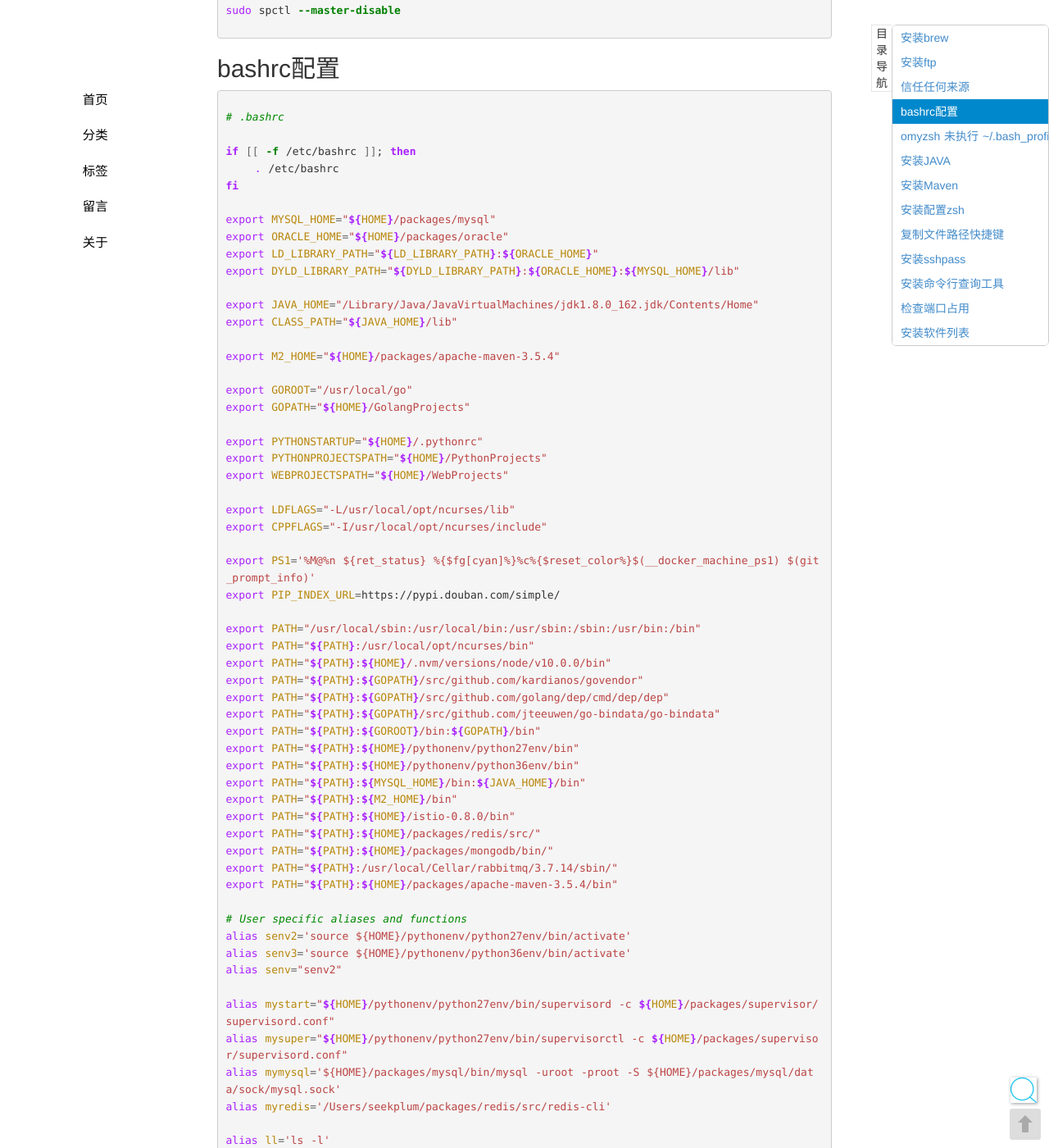
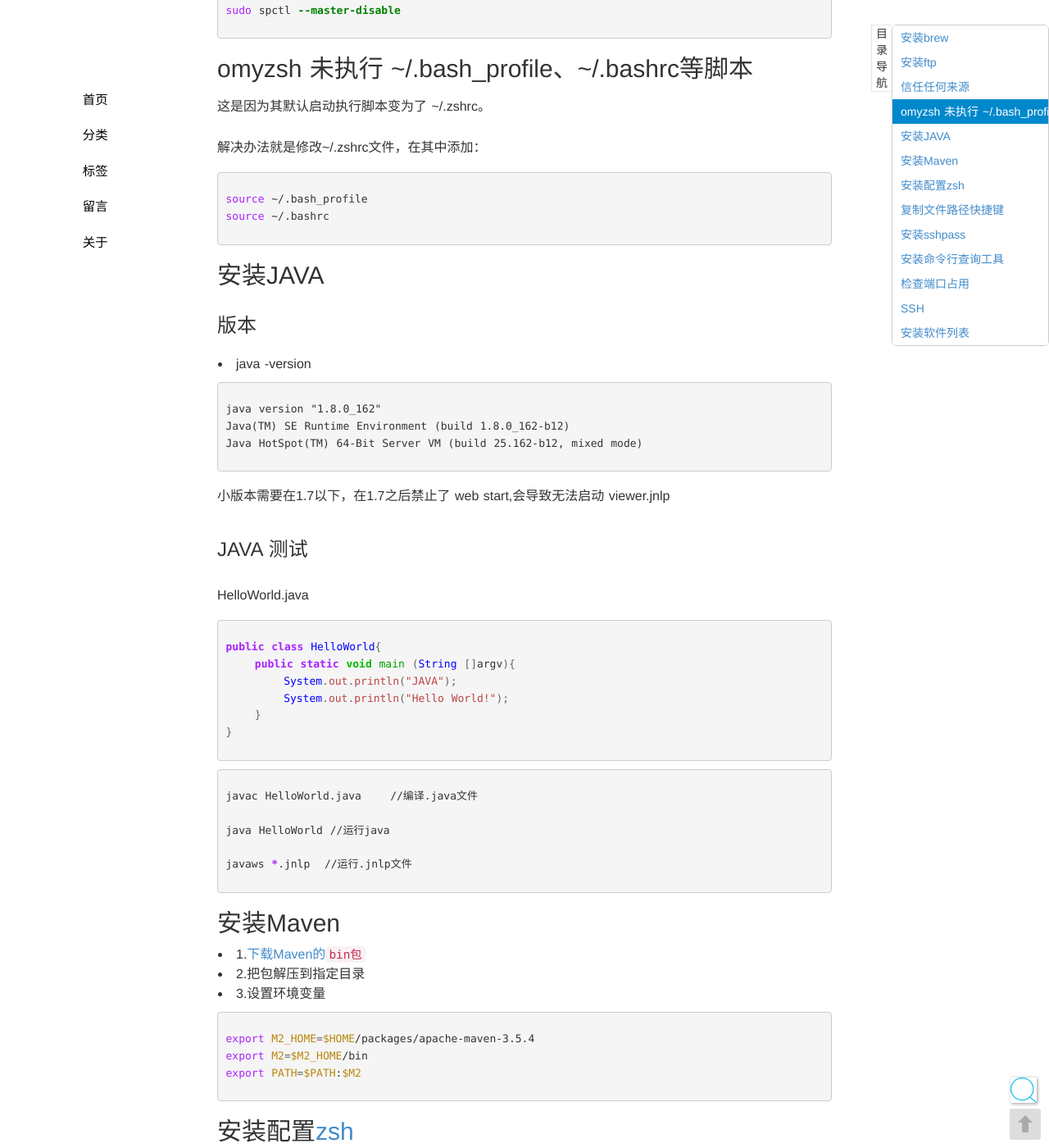
Before and after one commit to seekplum/seekplum.github.io, a Jekyll site: the page built from _posts/2018-04-27-mac-operation.md, in a window 1280 px wide and 1400 px high, scrolled down 505 px. Shown: the whole window at 82% size. Built offline with Jekyll 4.4.1, drawn with Linux system fonts in a browser that asks for light colours; comment, search, counter and statistics services are not loaded; some of the changed text lies outside the part shown.

Commit message:
MOD: Mac 下ssh登录

````diff
--- a/_posts/2018-04-27-mac-operation.md
+++ b/_posts/2018-04-27-mac-operation.md
@@ -21,82 +21,6 @@
 
 ```bash
 sudo spctl --master-disable
-```
-
-## bashrc配置
-
-```bash
-# .bashrc
-
-if [[ -f /etc/bashrc ]]; then
-    . /etc/bashrc
-fi
-
-export MYSQL_HOME="${HOME}/packages/mysql"
-export ORACLE_HOME="${HOME}/packages/oracle"
-export LD_LIBRARY_PATH="${LD_LIBRARY_PATH}:${ORACLE_HOME}"
-export DYLD_LIBRARY_PATH="${DYLD_LIBRARY_PATH}:${ORACLE_HOME}:${MYSQL_HOME}/lib"
-
-export JAVA_HOME="/Library/Java/JavaVirtualMachines/jdk1.8.0_162.jdk/Contents/Home"
-export CLASS_PATH="${JAVA_HOME}/lib"
-
-export M2_HOME="${HOME}/packages/apache-maven-3.5.4"
-
-export GOROOT="/usr/local/go"
-export GOPATH="${HOME}/GolangProjects"
-
-export PYTHONSTARTUP="${HOME}/.pythonrc"
-export PYTHONPROJECTSPATH="${HOME}/PythonProjects"
-export WEBPROJECTSPATH="${HOME}/WebProjects"
-
-export LDFLAGS="-L/usr/local/opt/ncurses/lib"
-export CPPFLAGS="-I/usr/local/opt/ncurses/include"
-
-export PS1='%M@%n ${ret_status} %{$fg[cyan]%}%c%{$reset_color%}$(__docker_machine_ps1) $(git_prompt_info)'
-export PIP_INDEX_URL=https://pypi.douban.com/simple/
-
-export PATH="/usr/local/sbin:/usr/local/bin:/usr/sbin:/sbin:/usr/bin:/bin"
-export PATH="${PATH}:/usr/local/opt/ncurses/bin"
-export PATH="${PATH}:${HOME}/.nvm/versions/node/v10.0.0/bin"
-export PATH="${PATH}:${GOPATH}/src/github.com/kardianos/govendor"
-export PATH="${PATH}:${GOPATH}/src/github.com/golang/dep/cmd/dep/dep"
-export PATH="${PATH}:${GOPATH}/src/github.com/jteeuwen/go-bindata/go-bindata"
-export PATH="${PATH}:${GOROOT}/bin:${GOPATH}/bin"
-export PATH="${PATH}:${HOME}/pythonenv/python27env/bin"
-export PATH="${PATH}:${HOME}/pythonenv/python36env/bin"
-export PATH="${PATH}:${MYSQL_HOME}/bin:${JAVA_HOME}/bin"
-export PATH="${PATH}:${M2_HOME}/bin"
-export PATH="${PATH}:${HOME}/istio-0.8.0/bin"
-export PATH="${PATH}:${HOME}/packages/redis/src/"
-export PATH="${PATH}:${HOME}/packages/mongodb/bin/"
-export PATH="${PATH}:/usr/local/Cellar/rabbitmq/3.7.14/sbin/"
-export PATH="${PATH}:${HOME}/packages/apache-maven-3.5.4/bin"
-
-# User specific aliases and functions
-alias senv2='source ${HOME}/pythonenv/python27env/bin/activate'
-alias senv3='source ${HOME}/pythonenv/python36env/bin/activate'
-alias senv="senv2"
-
-alias mystart="${HOME}/pythonenv/python27env/bin/supervisord -c ${HOME}/packages/supervisor/supervisord.conf"
-alias mysuper="${HOME}/pythonenv/python27env/bin/supervisorctl -c ${HOME}/packages/supervisor/supervisord.conf"
-alias mymysql='${HOME}/packages/mysql/bin/mysql -uroot -proot -S ${HOME}/packages/mysql/data/sock/mysql.sock'
-alias myredis='/Users/seekplum/packages/redis/src/redis-cli'
-
-alias ll='ls -l'
-alias cp='cp -i'
-alias mv='mv -i'
-alias rm='echo -e "\033[33mThis is not the command you are looking for.\033[0m"; false'
-
-alias cdg='cd ${GOPATH}/src'
-alias cdp="cd ${PYTHONPROJECTSPATH}"
-alias cdw="cd ${WEBPROJECTSPATH}"
-
-alias cds="cd ${PYTHONPROJECTSPATH}/github.com/seekplum/seekplum"
-alias cdi="cd ${PYTHONPROJECTSPATH}/github.com/seekplum/seekplum.github.io"
-alias cdm="cd ${PYTHONPROJECTSPATH}/meideng.net/meizhe2012"
-
-source '/usr/local/etc/bash_completion.d/docker-machine-prompt.bash'
-
 ```
 
 ## omyzsh 未执行 ~/.bash_profile、~/.bashrc等脚本
@@ -247,6 +171,24 @@
 lsof -i tcp:8000 | awk '{if(NR>1)print}'  | awk '{print $2}' | uniq | xargs kill -9
 ```
 
+## SSH
+
+### 配置
+
+保证各个目录的权限对的
+
+```bash
+chmod 755 /Users/seekplum
+chmod 755 /Users/seekplum/.ssh
+chmod 600 /Users/seekplum/.ssh/authorized_keys
+```
+
+### 服务重启
+
+* 页面重启
+
+系统偏好设置 -> 共享 -> 远程登录
+
 ## 安装软件列表
 
 * 企业微信
````
